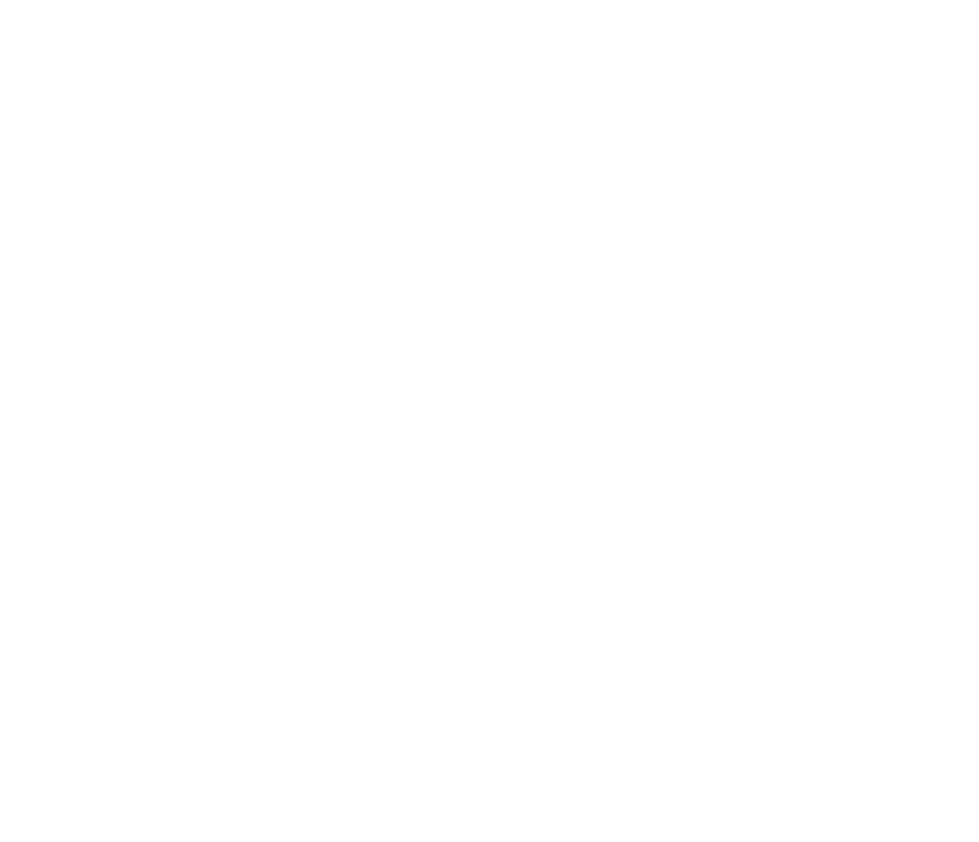
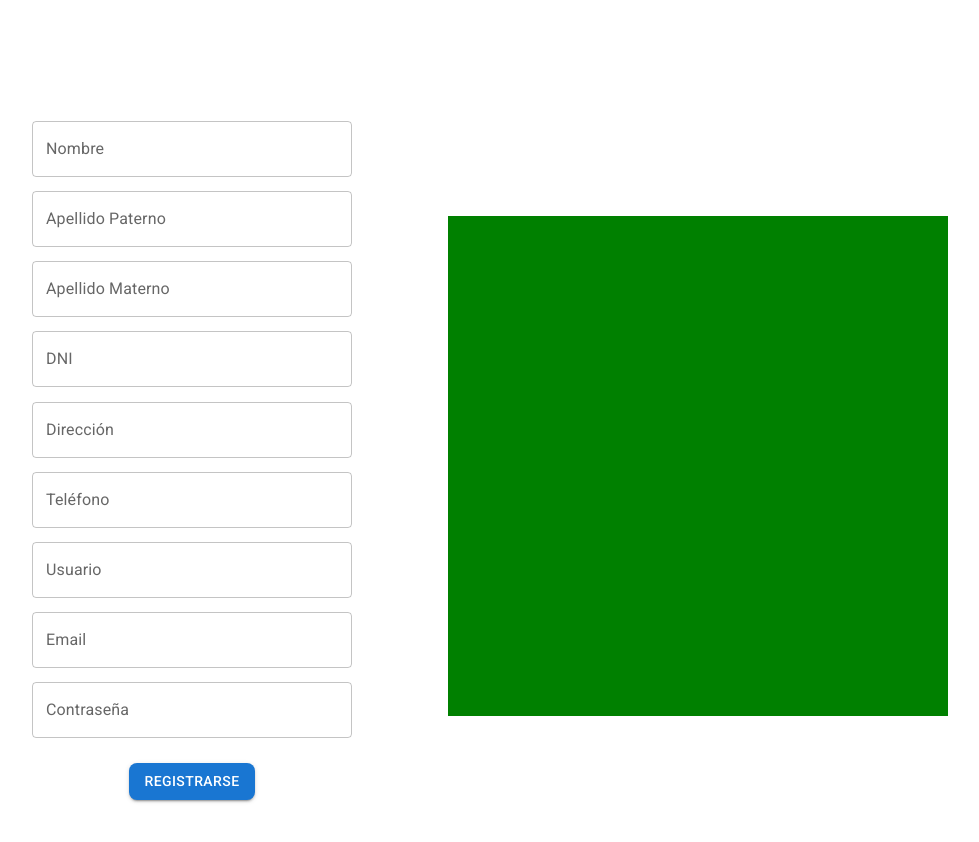
Before and after one commit to EdwardR0507/Pets-world, a React (Create React App) app: page /register in a window 1280 px wide. Shown: the part 292-1134 px from the top of the page, without its empty margins (198-1177 px from the left). Before the commit the page ends 800 px from the top, so only its background shows below. Built offline with nearby package versions, Linux system fonts and the light colour scheme.

Commit message:
feat: Register page

```diff
--- a/package.json
+++ b/package.json
@@ -11,6 +11,7 @@
     "@testing-library/user-event": "^13.5.0",
     "react": "^18.0.0",
     "react-dom": "^18.0.0",
+    "react-hook-form": "^7.29.0",
     "react-router-dom": "^6.3.0",
     "react-scripts": "5.0.1",
     "web-vitals": "^2.1.4"
--- a/src/pages/auth/Register.jsx
+++ b/src/pages/auth/Register.jsx
@@ -1,7 +1,181 @@
-import React from "react";
+import { Box, Button, Typography } from "@mui/material";
+import { useForm } from "react-hook-form";
+import TextInput from "../../ui/TextInput";
+const Register = () => {
+  const {
+    register,
+    handleSubmit,
+    formState: { errors },
+  } = useForm();
 
-const Register = () => {
-  return <div>Register</div>;
+  const onSubmit = (data) => {
+    console.log(data);
+  };
+
+  return (
+    <Box
+      sx={{
+        display: "flex",
+        flexDirection: "column",
+        justifyContent: "space-evenly",
+        alignItems: "center",
+        height: "145vh",
+      }}
+    >
+      <Typography variant="h1">Registro de Usuario</Typography>
+      <Box
+        sx={{
+          width: "100%",
+          display: "flex",
+          flexDirection: "row",
+          alignItems: "center",
+          justifyContent: "center",
+        }}
+      >
+        <form
+          onSubmit={handleSubmit(onSubmit)}
+          style={{
+            display: "flex",
+            flexDirection: "column",
+            alignItems: "center",
+            justifyContent: "space-between",
+            wordBreak: "break-word",
+            width: "40%",
+            height: "700px",
+          }}
+        >
+          <TextInput
+            label="Nombre"
+            name="nombre"
+            register={register}
+            variant="outlined"
+            required
+            pattern={{
+              value: /^[a-zA-ZÀ-ÿ\s]{1,40}$/,
+              message: "Solo se permiten letras, espacios y acentos",
+            }}
+            errors={errors}
+          />
+          <TextInput
+            label="Apellido Paterno"
+            name="apellidoPaterno"
+            register={register}
+            variant="outlined"
+            required
+            pattern={{
+              value: /^[a-zA-ZÀ-ÿ\s]{1,40}$/,
+              message: "Solo se permiten letras, espacios y acentos",
+            }}
+            errors={errors}
+          />
+          <TextInput
+            label="Apellido Materno"
+            name="apellidoMaterno"
+            register={register}
+            variant="outlined"
+            required
+            pattern={{
+              value: /^[a-zA-ZÀ-ÿ\s]{1,40}$/,
+              message: "Solo se permiten letras, espacios y acentos",
+            }}
+            errors={errors}
+          />
+          <TextInput
+            label="DNI"
+            name="dni"
+            register={register}
+            variant="outlined"
+            required
+            pattern={{
+              value: /^[0-9]{8}$/,
+              message: "Ingrese un dni válido",
+            }}
+            errors={errors}
+          />
+          <TextInput
+            label="Dirección"
+            name="direccion"
+            register={register}
+            variant="outlined"
+            required
+            pattern={{
+              value: /^[a-zA-ZÀ-ÿ\s\d]{1,40}$/,
+              message: "No se permiten caracteres especiales",
+            }}
+            errors={errors}
+          />
+          <TextInput
+            label="Teléfono"
+            name="telefono"
+            register={register}
+            variant="outlined"
+            required
+            pattern={{
+              value: /^[0-9]{9}$/,
+              message: "Ingrese un teléfono válido",
+            }}
+            errors={errors}
+          />
+          <TextInput
+            label="Usuario"
+            name="usuario"
+            register={register}
+            variant="outlined"
+            required
+            pattern={{
+              value: /^[a-zA-Z0-9_-]{4,16}$/,
+              message:
+                "El usuario debe tener al menos 4 caracteres y puede contener letras y números",
+            }}
+            errors={errors}
+          />
+          <TextInput
+            label="Email"
+            name="email"
+            register={register}
+            variant="outlined"
+            required
+            pattern={{
+              value: /^[a-zA-Z0-9_.+-]+@[a-zA-Z0-9-]+\.[a-zA-Z0-9-.]+$/,
+              message: "Ingrese un email válido",
+            }}
+            errors={errors}
+          />
+          <TextInput
+            label="Contraseña"
+            name="contraseña"
+            register={register}
+            variant="outlined"
+            type="password"
+            required
+            pattern={{
+              value:
+                /^(?=.*[A-Z])(?=.*[0-9]{2,})(?=.*[#$%&?]{2,})(?=.*[a-z]).{8,}$/,
+              message:
+                "La contraseña debe tener al menos 8 caracteres, 1 letra mayúscula, 2 números y 2 caracteres especiales(#$%&?)",
+            }}
+            errors={errors}
+          />
+
+          <Button
+            variant="contained"
+            color="primary"
+            type="submit"
+            sx={{
+              margin: "1rem 0",
+              borderRadius: "0.5rem",
+              border: "none",
+            }}
+          >
+            Registrarse
+          </Button>
+        </form>
+        <Box
+          sx={{ width: "500px", height: "500px", backgroundColor: "green" }}
+        ></Box>
+      </Box>
+    </Box>
+  );
 };
 
 export default Register;
--- /dev/null
+++ b/src/ui/TextInput.jsx
@@ -0,0 +1,34 @@
+import { FormControl, TextField } from "@mui/material";
+
+const TextInput = ({
+  label,
+  name,
+  register,
+  pattern,
+  variant = "outlined",
+  errors,
+  type = "text",
+  ...rest
+}) => {
+  return (
+    <FormControl sx={{ width: "20rem", margin: "5px 0" }}>
+      <TextField
+        label={label}
+        variant={variant}
+        name={name}
+        type={type}
+        {...register(name, {
+          required: true,
+          pattern: {
+            value: pattern.value,
+            message: pattern.message,
+          },
+        })}
+        error={!!errors?.[name]}
+        helperText={errors?.[name]?.message}
+      />
+    </FormControl>
+  );
+};
+
+export default TextInput;
```
Also changed, not shown: 1 other file (tests, documents, lock files or other folders).
